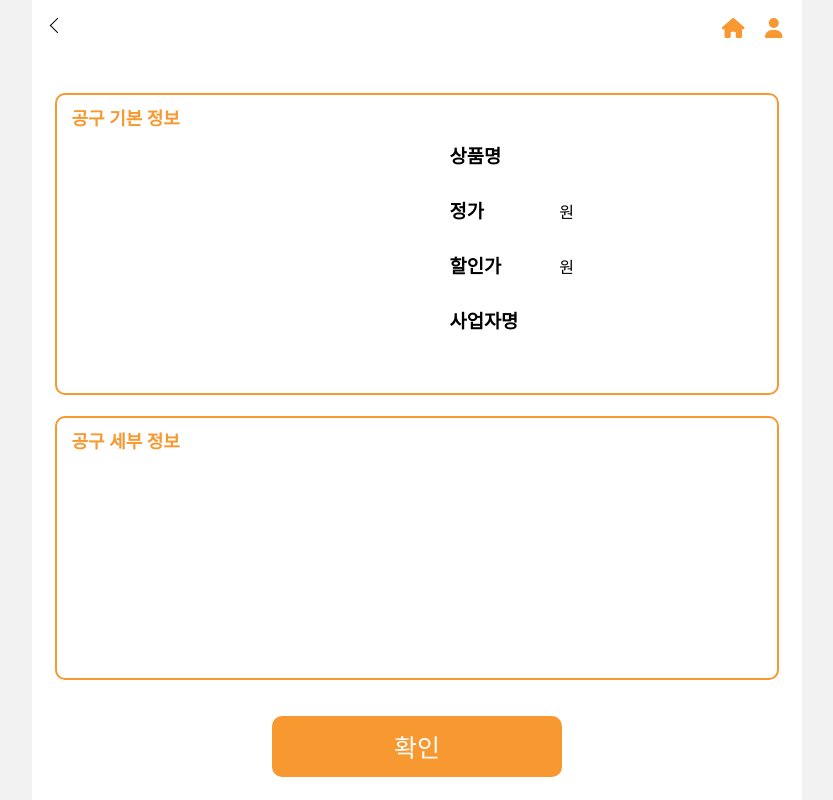
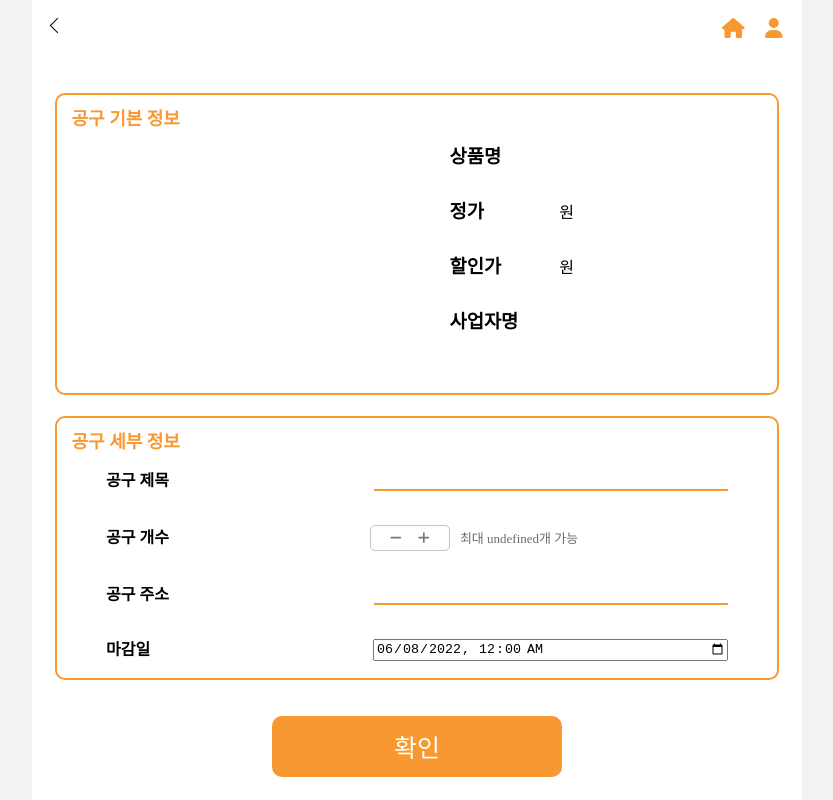
Before and after one commit to pigerabbit/front, a React (Create React App) app in the folder front/: page /group/open/1 in a window 1280 px wide. Shown: the whole page, without its empty margins (223-1056 px from the left). Built offline with nearby package versions, Linux system fonts and the light colour scheme; no server answers.

Commit message:
feat: 공구 세부 정보 UI 구현

```diff
--- a/front/src/pages/Group/openGroup/OpenGroupBasicInfo.js
+++ b/front/src/pages/Group/openGroup/OpenGroupBasicInfo.js
@@ -1,6 +1,7 @@
 import styled from "styled-components";
 
 const OpenGroupBasicInfo = ({ product, type }) => {
+  console.log(product);
   return (
     <Container>
       <p>공구 기본 정보</p>
--- a/front/src/pages/Group/openGroup/OpenGroupDetailInfo.js
+++ b/front/src/pages/Group/openGroup/OpenGroupDetailInfo.js
@@ -1,9 +1,66 @@
+import { useState } from "react";
 import styled from "styled-components";
-const OpenGroupDetailInfo = ({ product, type }) => {
+import { faMinus, faPlus } from "@fortawesome/free-solid-svg-icons";
+import { FontAwesomeIcon } from "@fortawesome/react-fontawesome";
+
+const OpenGroupDetailInfo = ({ minCount, maxCount, type }) => {
+  const date = new Date();
+
+  const getFormatDate = (date) => {
+    const year = date.getFullYear();
+    let month = 1 + date.getMonth();
+    month = month >= 10 ? month : "0" + month;
+    let day = date.getDate();
+    day = day >= 10 ? day : "0" + day;
+    return `${year}-${month}-${day}`;
+  };
+
+  const [count, setCount] = useState(minCount);
+  const [address, setAddress] = useState("");
+  const [dueDate, setDueDate] = useState(`${getFormatDate(date)}T00:00`);
   return (
     <>
       <DetailInfoContainer>
         <p>공구 세부 정보</p>
+        <Content>
+          <Line>
+            <h3>공구 제목</h3>
+            <input type="text" />
+          </Line>
+          <Line>
+            <h3>공구 개수</h3>
+            <CounterWrapper>
+              <Counter>
+                <button
+                  disabled={count <= minCount}
+                  onClick={() => setCount((prev) => prev - 1)}
+                >
+                  <FontAwesomeIcon icon={faMinus} />
+                </button>
+                <span>{minCount}</span>
+                <button
+                  disabled={count > maxCount}
+                  onClick={() => setCount((prev) => prev + 1)}
+                >
+                  <FontAwesomeIcon icon={faPlus} />
+                </button>
+              </Counter>
+              <span>{`최대 ${maxCount}개 가능`}</span>
+            </CounterWrapper>
+          </Line>
+          <Line>
+            <h3>공구 주소</h3>
+            <input type="text" />
+          </Line>
+          <Line>
+            <h3>마감일</h3>
+            <input
+              type="datetime-local"
+              value={dueDate}
+              onChange={(e) => setDueDate(e.target.value)}
+            />
+          </Line>
+        </Content>
       </DetailInfoContainer>
       <ConfirmButton>
         <button>확인</button>
@@ -28,6 +85,66 @@ const DetailInfoContainer = styled.div`
   }
 `;
 
+const Content = styled.div`
+  padding: 3% 0;
+`;
+
+const Line = styled.div`
+  display: flex;
+  justify-content: space-between;
+  align-items: center;
+  margin-bottom: 5%;
+  box-sizing: border-box;
+  padding: 0 5%;
+  > h3 {
+    width: 100px;
+    display: inline-block;
+    font-size: 16px;
+  }
+  > input {
+    width: 350px;
+  }
+  > input[type="text"] {
+    border: none;
+    border-bottom: 2px solid #f79831;
+  }
+  @media (max-width: 500px) {
+    > h3 {
+      font-size: 15px;
+    }
+    > p {
+      font-size: 13px;
+    }
+  }
+`;
+
+const CounterWrapper = styled.div`
+  display: inline-block;
+  width: 358px;
+  > span {
+    margin-left: 10px;
+    font-size: 13px;
+    color: #6c6c6c;
+  }
+`;
+
+const Counter = styled.div`
+  display: inline-block;
+  border: 1px solid #c4c4c4;
+  border-radius: 5px;
+  width: 80px;
+  text-align: center;
+  box-sizing: border-box;
+  padding: 1%;
+  > button {
+    border: none;
+    background: transparent;
+    margin: 0 3%;
+    cursor: pointer;
+    color: #767676;
+  }
+`;
+
 const ConfirmButton = styled.div`
   height: 10%;
   text-align: center;
--- a/front/src/pages/Group/openGroup/OpenGroupPage.js
+++ b/front/src/pages/Group/openGroup/OpenGroupPage.js
@@ -23,6 +23,7 @@ const OpenGroupPage = () => {
   const productId = params.id;
 
   const [product, setProduct] = useState({});
+
   const fetchProduct = async () => {
     try {
       const res = await axios.get(
@@ -46,8 +47,16 @@ const OpenGroupPage = () => {
     <Container>
       <GroupHeader headerTitle={headerTitle[type]} />
       <Content>
-        <OpenGroupBasicInfo product={product} type={type} />
-        <OpenGroupDetailInfo product={product} type={type} />
+        {product && (
+          <>
+            <OpenGroupBasicInfo product={product} type={type} />
+            <OpenGroupDetailInfo
+              minCount={product.minPurchaseQty}
+              maxCount={product.maxPurchaseQty}
+              type={type}
+            />
+          </>
+        )}
       </Content>
     </Container>
   );
```
